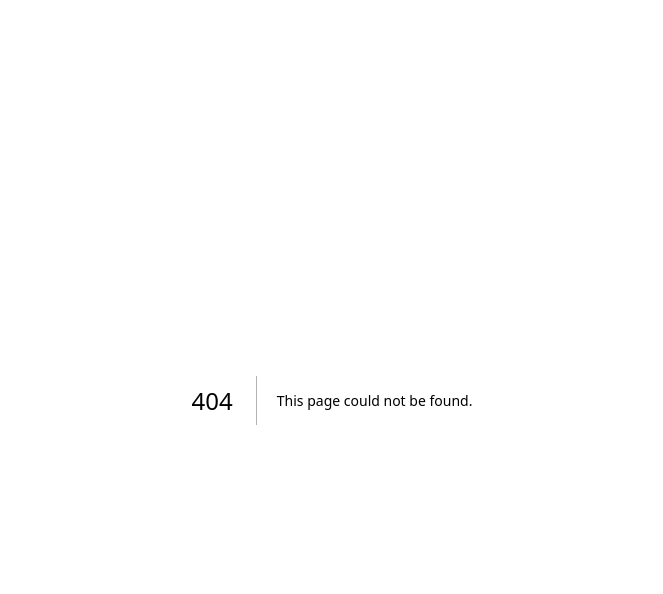
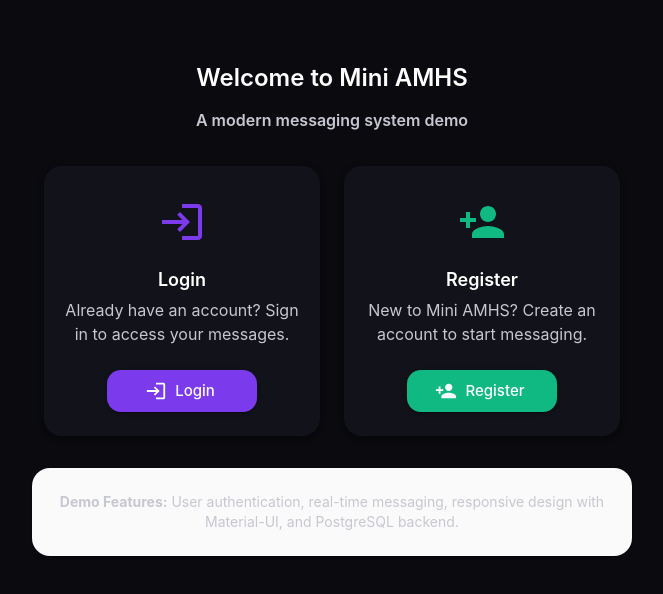
Before and after one commit to zahralatif/mini-amhs-demo-full-main, a Next.js app in the folder frontend/: page /auth in a window 1280 px wide. Before the commit this address had no page. Shown: the top 594 px of the page, without its empty margins (308-971 px from the left). Built offline with nearby package versions, Linux system fonts and the light colour scheme.

Commit message:
feat(auth): overhaul authentication flow with new landing page and improved user experience

```diff
--- /dev/null
+++ b/frontend/app/auth/page.tsx
@@ -0,0 +1,154 @@
+'use client';
+
+import { useAuth } from '@/lib/auth';
+import { useRouter } from 'next/navigation';
+import { useEffect } from 'react';
+import {
+  Container,
+  Box,
+  Typography,
+  Button,
+  Card,
+  CardContent,
+  CardActions,
+  Grid,
+  Paper,
+} from '@mui/material';
+import NextLink from 'next/link';
+import { Login, PersonAdd } from '@mui/icons-material';
+
+export default function AuthPage() {
+  const { token, isLoading } = useAuth();
+  const router = useRouter();
+
+  useEffect(() => {
+    if (!isLoading && token) {
+      router.push('/');
+    }
+  }, [isLoading, token, router]);
+
+  if (isLoading) {
+    return (
+      <Box sx={{ display: 'flex', justifyContent: 'center', alignItems: 'center', height: '100vh' }}>
+        <Typography>Loading...</Typography>
+      </Box>
+    );
+  }
+
+  if (token) {
+    return null; // Will redirect to home
+  }
+
+  return (
+    <Container maxWidth="md">
+      <Box
+        sx={{
+          marginTop: 8,
+          display: 'flex',
+          flexDirection: 'column',
+          alignItems: 'center',
+        }}
+      >
+        <Typography component="h1" variant="h3" sx={{ mb: 2, textAlign: 'center' }}>
+          Welcome to Mini AMHS
+        </Typography>
+        <Typography variant="h6" color="text.secondary" sx={{ mb: 4, textAlign: 'center' }}>
+          A modern messaging system demo
+        </Typography>
+
+        <Grid container spacing={3} sx={{ maxWidth: 600 }}>
+          <Grid item xs={12} md={6}>
+            <Card
+              elevation={3}
+              sx={{
+                height: '100%',
+                display: 'flex',
+                flexDirection: 'column',
+                transition: 'transform 0.2s',
+                '&:hover': {
+                  transform: 'translateY(-4px)',
+                }
+              }}
+            >
+              <CardContent sx={{ flexGrow: 1, textAlign: 'center', pt: 4 }}>
+                <Login sx={{ fontSize: 48, color: 'primary.main', mb: 2 }} />
+                <Typography variant="h5" component="h2" gutterBottom>
+                  Login
+                </Typography>
+                <Typography color="text.secondary">
+                  Already have an account? Sign in to access your messages.
+                </Typography>
+              </CardContent>
+              <CardActions sx={{ justifyContent: 'center', pb: 3 }}>
+                <Button
+                  component={NextLink}
+                  href="/login"
+                  variant="contained"
+                  size="large"
+                  startIcon={<Login />}
+                  sx={{ minWidth: 150 }}
+                >
+                  Login
+                </Button>
+              </CardActions>
+            </Card>
+          </Grid>
+
+          <Grid item xs={12} md={6}>
+            <Card
+              elevation={3}
+              sx={{
+                height: '100%',
+                display: 'flex',
+                flexDirection: 'column',
+                transition: 'transform 0.2s',
+                '&:hover': {
+                  transform: 'translateY(-4px)',
+                }
+              }}
+            >
+              <CardContent sx={{ flexGrow: 1, textAlign: 'center', pt: 4 }}>
+                <PersonAdd sx={{ fontSize: 48, color: 'secondary.main', mb: 2 }} />
+                <Typography variant="h5" component="h2" gutterBottom>
+                  Register
+                </Typography>
+                <Typography color="text.secondary">
+                  New to Mini AMHS? Create an account to start messaging.
+                </Typography>
+              </CardContent>
+              <CardActions sx={{ justifyContent: 'center', pb: 3 }}>
+                <Button
+                  component={NextLink}
+                  href="/register"
+                  variant="contained"
+                  color="secondary"
+                  size="large"
+                  startIcon={<PersonAdd />}
+                  sx={{ minWidth: 150 }}
+                >
+                  Register
+                </Button>
+              </CardActions>
+            </Card>
+          </Grid>
+        </Grid>
+
+        <Paper
+          elevation={1}
+          sx={{
+            mt: 4,
+            p: 3,
+            maxWidth: 600,
+            textAlign: 'center',
+            backgroundColor: 'grey.50'
+          }}
+        >
+          <Typography variant="body2" color="text.secondary">
+            <strong>Demo Features:</strong> User authentication, real-time messaging,
+            responsive design with Material-UI, and PostgreSQL backend.
+          </Typography>
+        </Paper>
+      </Box>
+    </Container>
+  );
+}
```
Also changed, not shown: frontend/app/login/page.tsx (+16 -2 lines), frontend/app/page.tsx (+6 -2 lines), frontend/app/register/page.tsx (+14 -5 lines), 2 other files (tests, documents, lock files or other folders).
